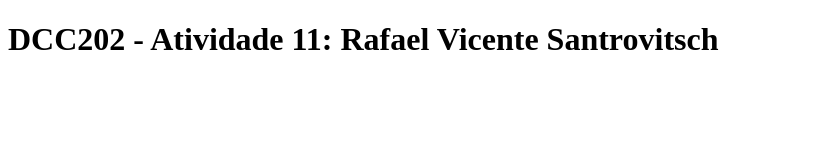
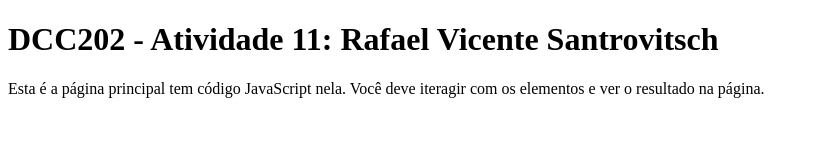
Before and after one commit to ufjf-dcc202/ufjf-dcc202-2023-3-b-atv11-r-santrovitsch, a plain HTML site: page index.html in a window 1280 px wide. Shown: the whole page, without its empty margins (0-819 px from the left). Drawn offline with Linux system fonts and the light colour scheme.

Commit message:
Coloquei conteúdo na pagina

```diff
--- a/index.html
+++ b/index.html
@@ -8,8 +8,10 @@
 <body>
     <main>
         <h1>DCC202 - Atividade 11: Rafael Vicente Santrovitsch</h1>
-        <p></p>
+        <p>Esta é a página principal tem código JavaScript nela. Você deve iteragir com os elementos e ver o resultado na página.</p>
     </main>
-    <script></script>
+    <script>
+
+    </script>
 </body>
 </html>
```
